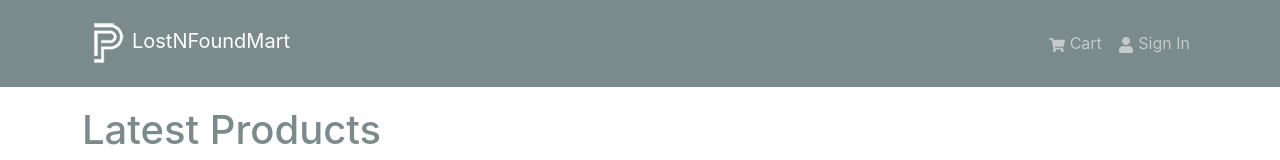
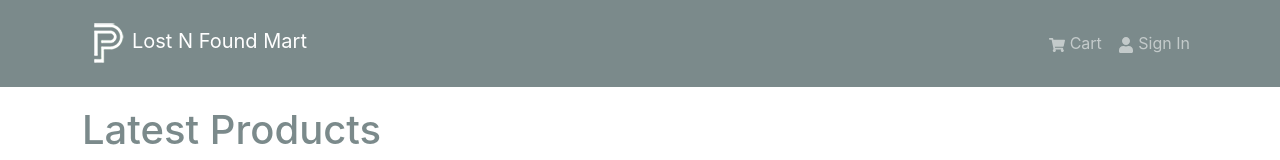
Before and after one commit to RashmiTopannavar/LostNFoundMart_MERN, a React (Create React App) app in the folder frontend/: page / in a window 1280 px wide. Shown: the top 160 px of the page. Built offline with nearby package versions, Linux system fonts and the light colour scheme.

Commit message:
React routes implemented

```diff
--- a/frontend/package.json
+++ b/frontend/package.json
@@ -11,6 +11,8 @@
     "react-bootstrap": "^2.10.4",
     "react-dom": "^18.3.1",
     "react-icons": "^5.2.1",
+    "react-router-bootstrap": "^0.26.3",
+    "react-router-dom": "^6.26.0",
     "react-scripts": "5.0.1",
     "web-vitals": "^2.1.4"
   },
--- a/frontend/src/App.js
+++ b/frontend/src/App.js
@@ -1,7 +1,9 @@
 import { Container } from "react-bootstrap"
+import { Outlet } from "react-router-dom";
 import Header from "./components/Header"
 import Footer from "./components/Footer"
-import HomeScreen from "./screens/HomeScreen";
+
+
 
 const App = () =>{
   return (
@@ -9,7 +11,7 @@ const App = () =>{
       <Header/>
       <main className="py-3"> {/* Main content area with padding on the y-axis */}
         <Container>
-          <HomeScreen/>
+          <Outlet/>
         </Container>
       </main>
       <Footer/>
--- a/frontend/src/components/Header.jsx
+++ b/frontend/src/components/Header.jsx
@@ -1,45 +1,38 @@
-import { Navbar, Nav, Container } from 'react-bootstrap'; // Importing necessary components from react-bootstrap
-import { FaShoppingCart, FaUser } from 'react-icons/fa'; //(Font Awesome set)
+import { Navbar, Nav, Container } from 'react-bootstrap';
+import { FaShoppingCart, FaUser } from 'react-icons/fa';
+import { LinkContainer } from 'react-router-bootstrap'
 import logo from '../assets/logo.png';
 
-
-// Define the Header functional component
 const Header = () => {
     return (
-        // Semantic HTML5 header element
         <header>
-            {/* Navbar component from react-bootstrap with dark theme, expands on large screens, and collapses on select */}
-            <Navbar bg='dark' variant='dark' expand='md' collapseOnSelect>
-                {/* Container component to center content */}
+            <Navbar bg = 'dark' variant = 'dark' expand = 'md' collapseOnSelect>
                 <Container>
-                    {/* Navbar brand component with a link to the home page */}
-                    <Navbar.Brand href='/'>
-                    <img src={logo} alt='LostNFoundMart'/>
-                    LostNFoundMart
-                    </Navbar.Brand>
-                    {/* Navbar toggle button for responsive navigation */}
+                    <LinkContainer to = '/'>
+                        <Navbar.Brand>
+                            <img src = {logo} alt = 'LostNFount Mart' />
+                            Lost N Found Mart
+                        </Navbar.Brand>
+                    </LinkContainer>
                     <Navbar.Toggle aria-controls='basic-navbar-nav' />
-                    {/* Collapsible part of the navbar, contains the navigation links */}
-                    <Navbar.Collapse id='basic-navbar-nav'>
-                        {/* Nav component to contain navigation links, aligned to the right with ms-auto class */}
+                    <Navbar.Collapse id = 'basic-navbar-nav'>
                         <Nav className='ms-auto'>
-                            {/* Navigation link to the cart page */}
-                            <Nav.Link href='/cart'>
-                                {/* Shopping cart icon followed by "Cart" text */}
-                                <FaShoppingCart /> Cart
-                            </Nav.Link>
-                            {/* Navigation link to the login page */}
-                            <Nav.Link href='/login'>
-                                {/* User icon followed by "Sign In" text */}
-                                <FaUser /> Sign In
-                            </Nav.Link>
+                            <LinkContainer to= '/cart'>
+                                <Nav.Link >
+                                    <FaShoppingCart /> Cart
+                                </Nav.Link>
+                            </LinkContainer>
+                            <LinkContainer to = '/Login'>
+                                <Nav.Link>
+                                    <FaUser /> Sign In
+                                </Nav.Link>
+                            </LinkContainer>
                         </Nav>
                     </Navbar.Collapse>
                 </Container>
             </Navbar>
         </header>
-    );
+    )
 }
 
-// Export the Header component as the default export
 export default Header;
--- a/frontend/src/components/Product.jsx
+++ b/frontend/src/components/Product.jsx
@@ -1,20 +1,20 @@
 import { Card } from "react-bootstrap";
-
+import { Link } from "react-router-dom";
 
 const Product = ({product}) =>{
     return(
     <Card className="my-3 p-3 rounded">
-        <a href={`/product/${product._id}`}>
+        <Link to={`/product/${product._id}`}>
             <Card.Img src={product.image} variant="top" />
-        </a>
+        </Link>
 
         <Card.Body>
-            <a href={`product/${product._id}`}>
+            <Link to={`product/${product._id}`}>
                 <Card.Title as="div">
                     <strong>{product.name}</strong>
                 </Card.Title>
 
-            </a>
+            </Link>
 
             <Card.Text as="h3">
                 ${product.price}
--- a/frontend/src/index.js
+++ b/frontend/src/index.js
@@ -1,16 +1,31 @@
 import React from 'react';
 import ReactDOM from 'react-dom/client';
+import {
+  createBrowserRouter,
+  createRoutesFromElements,
+  Route,
+  RouterProvider
+} from 'react-router-dom'
 // import 'bootstrap/dist/css/bootstrap.min.css';
 import './assets/styles/bootstrap.custom.css';
 import './assets/styles/index.css';
 import './index.css';
 import App from './App';
 import reportWebVitals from './reportWebVitals';
+import HomeScreen from './screens/HomeScreen';
+
+const router = createBrowserRouter(
+  createRoutesFromElements(
+    <Route path='/' element={<App/>}>
+      <Route index={true} path = '/' element={<HomeScreen/>}/>
+    </Route>
+  )
+)
 
 const root = ReactDOM.createRoot(document.getElementById('root'));
 root.render(
   <React.StrictMode>
-    <App />
+    <RouterProvider router = {router} />
   </React.StrictMode>
 );
 
```
Also changed, not shown: frontend/src/notes.txt, 1 other file (tests, documents, lock files or other folders).
